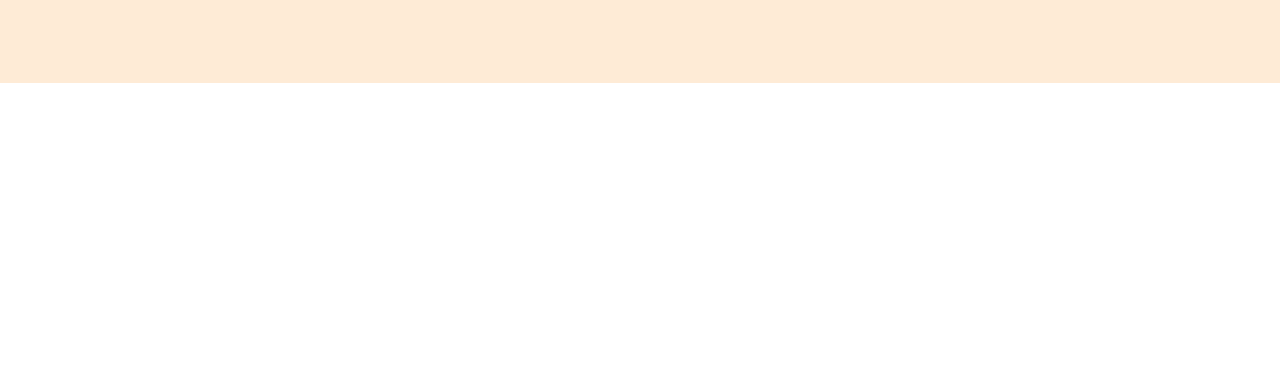
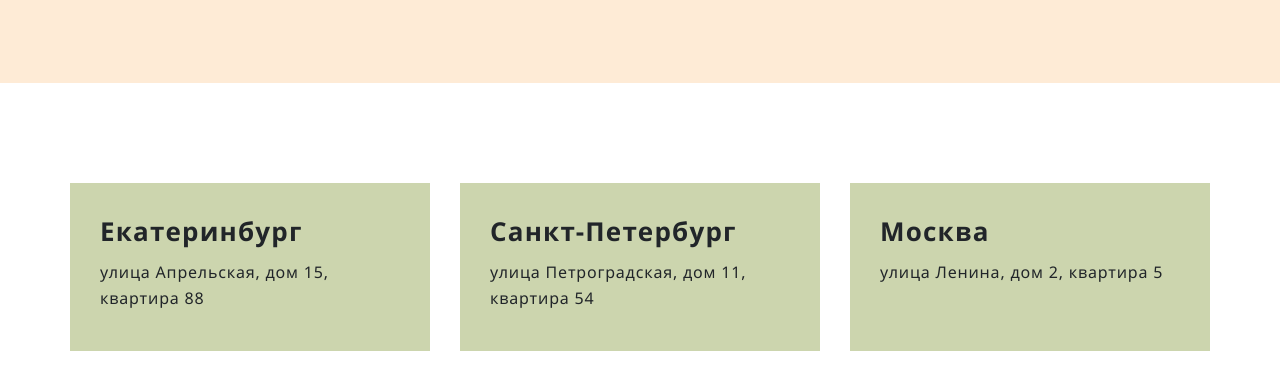
Before and after one commit to BercAlexei/test-cards, a website: page src/index.html in a window 1280 px wide. Shown: the part 2560-2949 px from the top of the page. Before the commit the page ends 2643 px from the top, so only its background shows below. Drawn offline with nearby package versions, Linux system fonts and the light colour scheme; files that its build step writes are made by us from their sources; files whose address does not match are found by name.

Commit message:
add block offices

```diff
--- a/src/index.html
+++ b/src/index.html
@@ -221,7 +221,42 @@
         </div>
     </div>
 
-
+    <div class="offices">
+        <div class="container">
+            <div class="row row_left">
+                <div class="column column_xxl-4 column_lg-6 column_ssm-12 column_mt-30">
+                    <div class="office">
+                        <div class="office__title">
+                            Екатеринбург
+                        </div>
+                        <div class="office__text">
+                            улица Апрельская, дом 15, квартира 88
+                        </div>
+                    </div>
+                </div>
+                <div class="column column_xxl-4 column_lg-6 column_ssm-12 column_mt-30">
+                    <div class="office">
+                        <div class="office__title">
+                            Санкт-Петербург
+                        </div>
+                        <div class="office__text">
+                            улица Петроградская, дом 11, квартира 54
+                        </div>
+                    </div>
+                </div>
+                <div class="column column_xxl-4 column_lg-6 column_ssm-12 column_mt-30">
+                    <div class="office">
+                        <div class="office__title">
+                            Москва
+                        </div>
+                        <div class="office__text">
+                            улица Ленина, дом 2, квартира 5
+                        </div>
+                    </div>
+                </div>
+            </div>
+        </div>
+    </div>
     <script src="js/script.js"></script>
 </body>
 
--- a/src/scss/base/_vars.scss
+++ b/src/scss/base/_vars.scss
@@ -5,7 +5,8 @@ $colors: (
   light: #fff,
   black: #000,
   border: #D3D8E4,
-  bg-partners: #FEEBD6
+  bg-partners: #FEEBD6,
+  office: #CCD5AE
 );
 
 $breakpoints: (
--- /dev/null
+++ b/src/scss/blocks/_office.scss
@@ -0,0 +1,31 @@
+.office {
+    padding: 30px 30px 40px;
+    background: map-get($colors, office);
+    height: 100%;
+    &__title {
+        @include fonts(26px, 36px, 1.2px, map-get($colors, text), normal, bold);
+
+        @include breakpoint-lg {
+            font-size: 24px;
+            line-height: 34px;
+        }
+
+        @include breakpoint-md {
+            font-size: 22px;
+            line-height: 32px;
+        }
+    }
+    &__text {
+        margin-top: 10px;
+        @include fonts(16px, 26px, 0.8px, map-get($colors, text));
+
+        @include breakpoint-md {
+            font-size: 14px;
+            line-height: 22px;
+        }
+    }
+
+    @include breakpoint-sm {
+        padding: 16px 16px 30px;
+    }
+}
--- /dev/null
+++ b/src/scss/blocks/_offices.scss
@@ -0,0 +1,19 @@
+.offices {
+    padding: 70px 0 100px;
+
+    @include breakpoint-lg {
+        padding: 50px 0 80px;
+    }
+
+    @include breakpoint-md {
+        padding: 40px 0 70px;
+    }
+
+    @include breakpoint-sm {
+        padding: 30px 0 60px;
+    }
+
+    @include breakpoint-ssm {
+        padding: 20px 0 50px;
+    }
+}
--- a/src/scss/blocks/_row.scss
+++ b/src/scss/blocks/_row.scss
@@ -5,4 +5,8 @@
     &_centered {
         align-items: center;
     }
+
+    &_left {
+        justify-content: flex-start;
+    }
 }
--- a/src/scss/style.scss
+++ b/src/scss/style.scss
@@ -21,3 +21,5 @@
 @import 'blocks/buttons';
 @import 'blocks/about';
 @import 'blocks/partners';
+@import 'blocks/offices';
+@import 'blocks/office';
```
Also changed, not shown: dist/css/style.min.css, dist/index.html.
